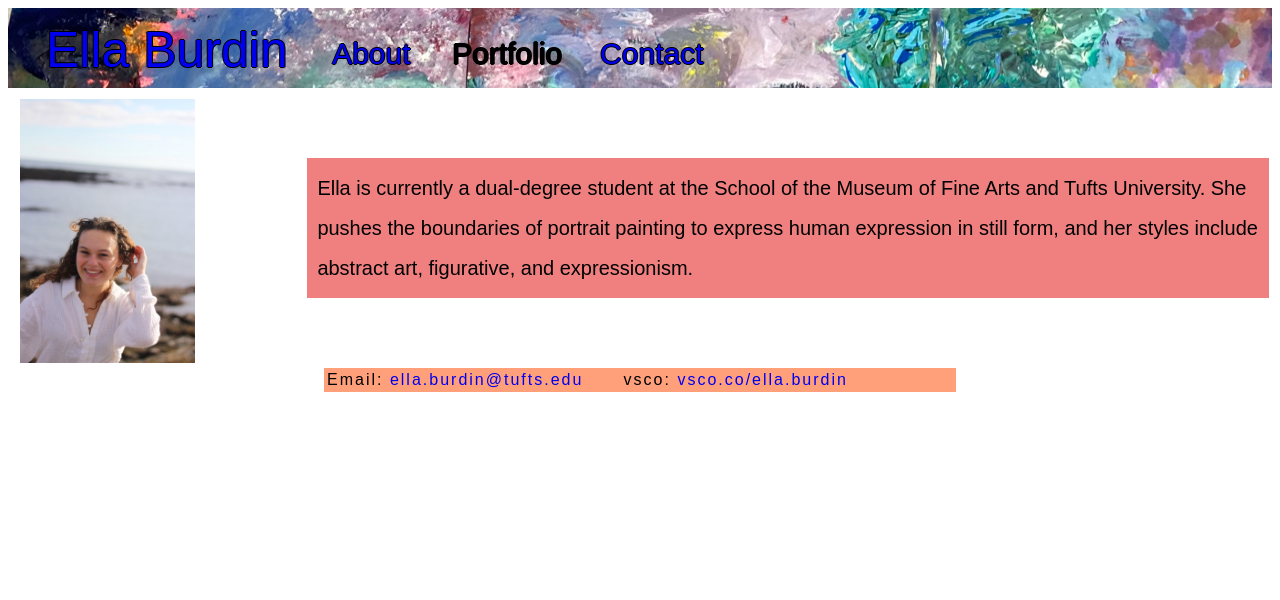
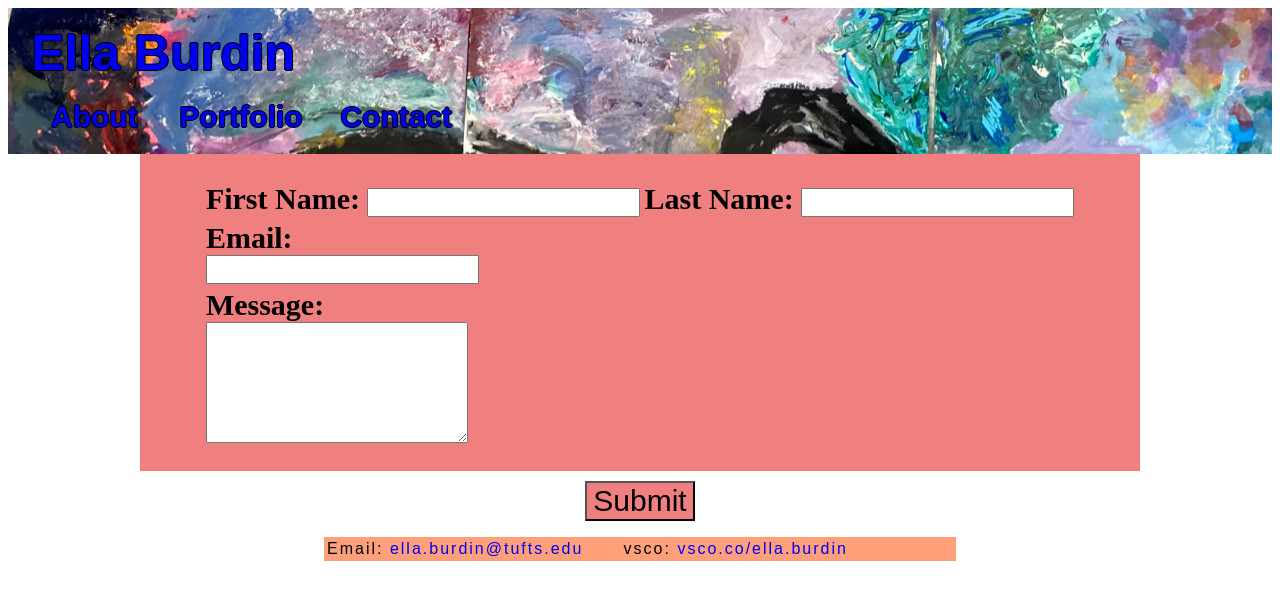
Before and after one commit to VeraYChoi/WebProgramming, a plain HTML site: page contact.html in a window 1280 px wide. Drawn offline with Linux system fonts and the light colour scheme.

Commit message:
Update contact.html

```diff
--- a/contact.html
+++ b/contact.html
@@ -1,92 +1,101 @@
 <html>
 <head>
 	<link rel="stylesheet" type="text/css" href="style.css">
-	<title>About Ella Burdin</title>
+	<title>Contact Ella Burdin</title>
 	<meta name=‘viewport’ content=“width=device-width, initial-scale=1”>
-
-	<style type="text/css">
-		#bio {
+	<style>
+	<meta name=‘viewport’ content=“width=device-width, initial-scale=1”>
+	#headtable {
+		max-width: 100%;
+		width: 100%;
+		text-decoration: none;
+	}
+	.name {
+		font-family: serif;
 		display: inline-block;
+		font-size: 30px;
+		width: auto;
+	}
+	.box {
+		display: inline-block;
+		font-size: 20px;
+		width: auto;
+	}
+	#info {
+		background-color: lightcoral;
 		max-width: 100%;
 		width: auto;
+		padding-left: 5%;
+		padding-right: 5%;
+		padding-bottom: 2%;
+		padding-top: 2%;
+		margin-left:auto;
+		margin-right: auto;
+		font-size: 30px;
+		text-align: left;
+	}
+	#submit {
+		font-family: fantasy;
+		font-size: 30px;
+		background-color: lightcoral;
+		display: block;
+		margin-top: 10px;
 		margin-right: auto;
 		margin-left: auto;
-			font-family: fantasy;
-			font-size: 20px;
-			background-color: lightcoral;
-			line-height: 40px;
-			padding: 10px;
-			vertical-align: top;
-		}
-		img
-		{
-		max-width: 60%;
-		width: auto;
-		max-height: 50%;
-		height: auto;
-		display: inline;
-		padding-left: 3%;
-		padding-bottom: 1%;
-		padding-right: 0px;
-		margin-right: 0px;
-		padding-top: 3%;
-		}
-		@media (max-width: 700px) {
-		img {
-		max-width: 100%;
-		width: auto;
-		height: auto;
-		display: block;
-		padding-left: 1%;
-		padding-bottom: 1%;
-		padding-right: 1%;
-		}
-		#bio {
-			display: block;
-			max-width: 100%;
-			width: 100%;
-			margin-right: auto;
-			margin-left: auto;
-			font-family: fantasy;
-			font-size: 20px;
-			background-color: lightcoral;
-			line-height: 40px;
-			padding: 10px;
-			vertical-align: top;
-		}
 	}
 </style>
 </head>
+
 <body>
 <header>
 	<div id='content'>
-	<div id="ella">
-		<a href="https://veraychoi.github.io/WebProgramming/ella.html">Ella Burdin</a>
-	</div>
-	<div id="alignnav">
+		<table id="headtable">
+
+			<tr>
+				<th id = "ella"><a href="https://veraychoi.github.io/WebProgramming/ella.html">Ella Burdin</a></th>
+			<th id = "alignnav">
 			<ul id="nav"}>
-			<li><a href="#">About &nbsp &nbsp </a></li>
-			<li>Portfolio &nbsp &nbsp</li>
-			<li><a href="https://veraychoi.github.io/WebProgramming/contact.html">Contact</a></li>
+				<li><a href="https://veraychoi.github.io/WebProgramming/about.html">About &nbsp &nbsp </a></li>
+				<li><a href="#">Portfolio &nbsp &nbsp</a></li>
+				<li><a href="#">Contact</a></li>
 			</ul>
-	</div>
-	</div> <!-- end content-->
-	<table>
-		<tr>
-			<td>
-				<img src="ella.jpg"/>
-			</td>
-			<td>
-				<div id="bio">
-		Ella is currently a dual-degree student at the School of the Museum of Fine Arts and Tufts University. She pushes the boundaries of portrait painting to express human expression in still form, and her styles include abstract art, figurative, and expressionism.
-	</div>
-			</td>
+			</th>
 			</tr>
 		</table>
 
+	</div> <!-- end content-->
+	<!-- sdfj -->
+</header>
+	<form method="get" id="contact" name="contact">
+		<table id="info">
+			<tr>
+				<th>
+					<label for="firstname" class = "name"> First Name: </label>
+					<input type="text" name="firstname" id="firstname" class="box">
+				</th>
+				<th>
+					<label for="lastname" class="name"> Last Name: </label>
+					<input type="text" name="lastname" id="lastname" class="box">
+				</th>
+			</tr>
+			<tr>
+				<th>
+				<label for="email"> Email: </label>
+				<br/>
+				<input type="text" name="email" id="email" class="box">
+				</th>
 
+			</tr>
+			<tr> <th>
+				<label for="msg"> Message: </label>
+				<br/>
+				<textarea name="msg" id="msg" class="box" rows="5">
+				</textarea>
+			</th></tr>
+		</table>
+		<input type="submit" id="submit" name="submit" onclick="alert('Thank You!')">
+	</form>
 
-</header>
 </body>
 <footer id="foot">
 	<table>
```
Lines whose indentation alone changed are shown as unchanged.
